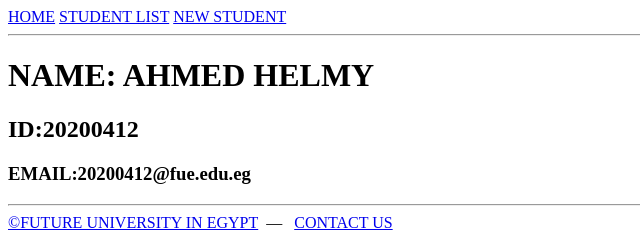
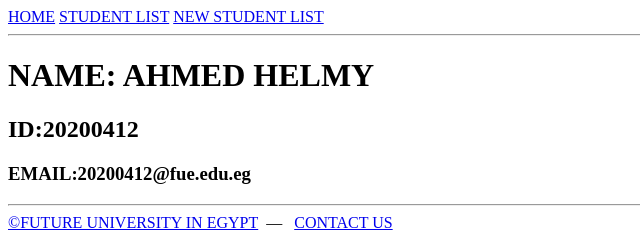
Before and after one commit to he1myy/helmy, a plain HTML site: page index.html in a window 1280 px wide. Shown: the full height of the page, 0-640 px from the left. Drawn offline with Linux system fonts and the light colour scheme.

Commit message:
Add files via upload

```diff
--- a/index.html
+++ b/index.html
@@ -11,7 +11,7 @@
 <!--nav-->
 <a href=" " target="_self">HOME</a>
 <a href="student_list.html" target="_self">STUDENT LIST</a>
-<a href=" " target="_self">NEW STUDENT</a>
+<a href=" " target="_self">NEW STUDENT LIST</a>
 <!--#nav-->
 <hr/>
 <!--section-->
```
